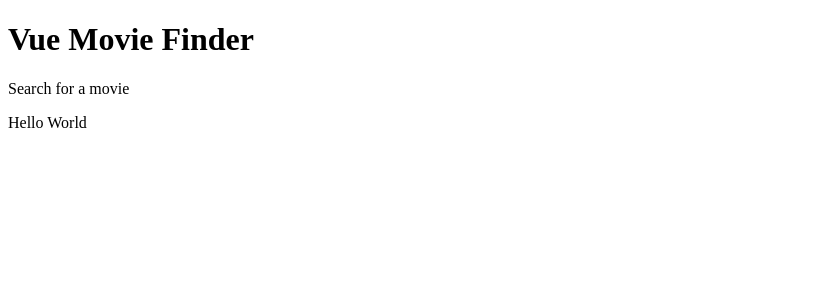
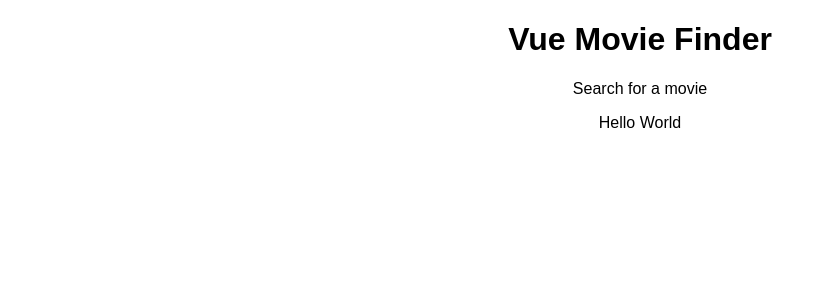
Before and after one commit to hadrianhughes/vue-movie-finder, a Vue app: page / in a window 1280 px wide. Shown: the top 300 px of the page, without its empty margins (0-827 px from the left). Built offline with nearby package versions, Linux system fonts and the light colour scheme; the HTML template or start-up script is replaced by a standard one.

Commit message:
Enable CSS

```diff
--- a/package.json
+++ b/package.json
@@ -6,6 +6,8 @@
   "dependencies": {},
   "devDependencies": {
     "copy-webpack-plugin": "^5.0.4",
+    "css-loader": "^3.2.0",
+    "style-loader": "^1.0.0",
     "vue": "^2.6.10",
     "vue-loader": "^15.7.1",
     "vue-template-compiler": "^2.6.10",
--- a/src/App.vue
+++ b/src/App.vue
@@ -18,3 +18,11 @@
      }
    }
  </script>
+
+<style>
+html, body {
+  font-family: sans-serif;
+  margin: 0;
+  text-align: center;
+}
+</style>
--- a/webpack.config.js
+++ b/webpack.config.js
@@ -10,6 +10,10 @@ module.exports = {
       {
         test: /\.vue$/,
         loader: 'vue-loader'
+      },
+      {
+        test: /\.css$/,
+        loader: 'style-loader!css-loader'
       }
     ]
   },
```
Also changed, not shown: 1 other file (tests, documents, lock files or other folders).
